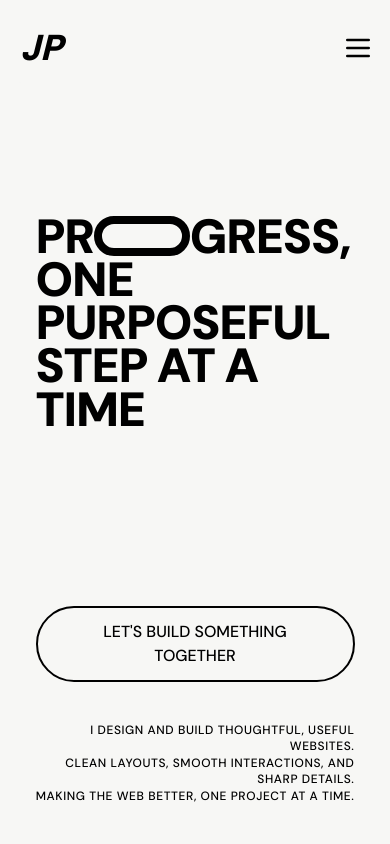
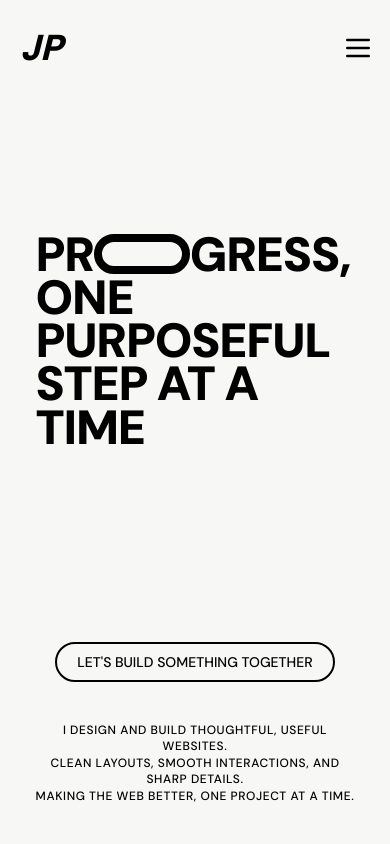
Before and after one commit to JohnPaulPacatang/portfolio, a Next.js app: page / in a window 390 px wide. Shown: the top 844 px of the page. Built offline with nearby package versions, Linux system fonts and the light colour scheme.

Commit message:
responsive

```diff
--- a/src/app/components/Landing.tsx
+++ b/src/app/components/Landing.tsx
@@ -32,14 +32,14 @@ const Landing = () => {
           </FadeIn>
         </div>
 
-        <div className="flex flex-col md:flex-row justify-between items-start md:items-end w-full gap-10">
+        <div className="flex flex-col md:flex-row justify-between items-center md:items-end w-full gap-10 text-center md:text-right">
           <FadeIn delay={0.8}>
-            <button className="px-8 py-3 border-2 border-black text-black font-medium rounded-full hover:bg-black hover:text-white transition-colors">
+            <button className="px-5 py-2 text-sm md:px-8 md:py-3 md:text-base border-2 border-black text-black font-medium rounded-full hover:bg-black hover:text-white transition-colors">
               LET&apos;S BUILD SOMETHING TOGETHER
             </button>
           </FadeIn>
 
-          <div className="text-xs font-medium uppercase text-black tracking-wider leading-snug text-right lg:text-sm">
+          <div className="text-xs lg:text-sm font-medium uppercase text-black tracking-wider leading-snug">
             <FadeIn delay={0.8}>
               <p>I design and build thoughtful, useful websites.</p>
               <p>Clean layouts, smooth interactions, and sharp details.</p>
--- a/src/app/projects/ProjectsGridView.tsx
+++ b/src/app/projects/ProjectsGridView.tsx
@@ -21,7 +21,7 @@ const ProjectsGridView: React.FC<GridViewProps> = ({ projects }) => {
         >
           <div
             key={index}
-            className="bg-neutral-100 lg:p-6 rounded-lg transition relative cursor-pointer"
+            className="bg-neutral-100 lg:p-4 rounded-lg transition relative cursor-pointer"
           >
             <div className="relative w-full h-48 mb-4">
               <Image
--- a/src/app/projects/ProjectsLayout.tsx
+++ b/src/app/projects/ProjectsLayout.tsx
@@ -57,8 +57,17 @@ const ProjectsLayout: React.FC = () => {
               </div>
             </FadeIn>
 
-            <div className="my-8">
-              {viewMode === "list" ? (
+            <div className="relative my-8">
+              {/* List View */}
+              <div className={`
+                  transition-all duration-500 ease-in-out
+                  ${
+                    viewMode === "list"
+                      ? "opacity-100 scale-100"
+                      : "opacity-0 scale-95 absolute inset-0 pointer-events-none"
+                  }
+                `}
+              >
                 <ProjectsListView
                   projects={projects}
                   hoveredProject={hoveredProject}
@@ -68,9 +77,20 @@ const ProjectsLayout: React.FC = () => {
                   handleMouseLeave={handleMouseLeave}
                   handleViewClick={handleViewClick}
                 />
-              ) : (
+              </div>
+
+              {/* Grid View */}
+              <div className={`
+                  transition-all duration-500 ease-in-out
+                  ${
+                    viewMode === "grid"
+                      ? "opacity-100 scale-100"
+                      : "opacity-0 scale-95 absolute inset-0 pointer-events-none"
+                  }
+                `}
+              >
                 <ProjectsGridView projects={projects} />
-              )}
+              </div>
             </div>
           </div>
         </div>
```
